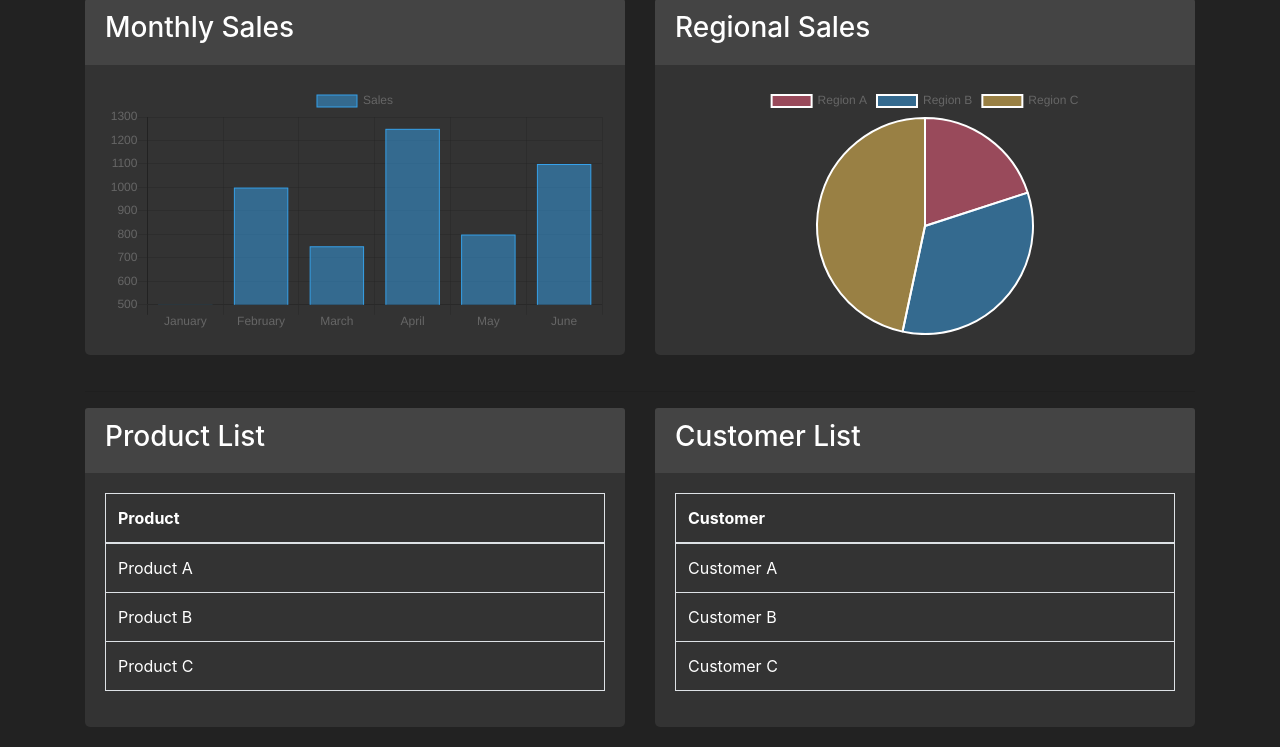
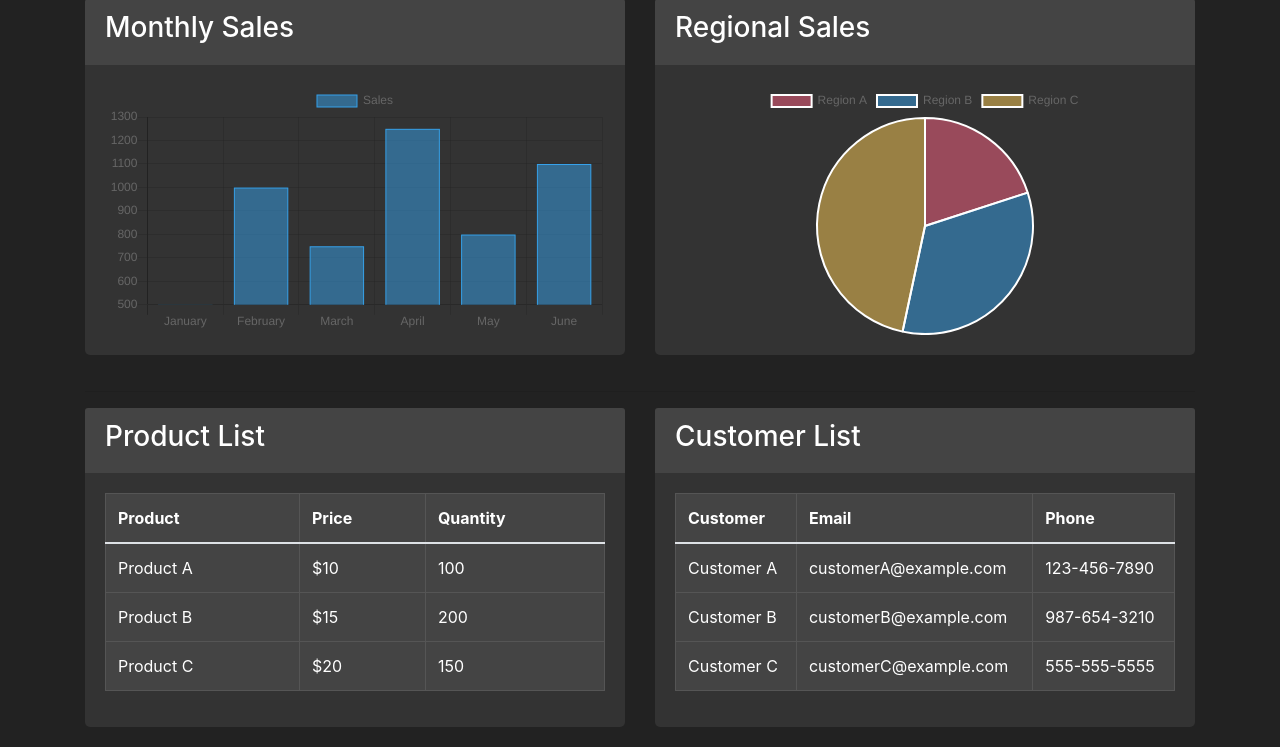
Before and after one commit to LeeHongSoek/cloudtype_fastapi, a Python web app: template templates/dashboard.html in a window 1280 px wide. Shown: the part 57-804 px from the top of the page. Run offline with Jinja, Linux system fonts and the light colour scheme; the template is opened without the code that fills it, so the values that code supplies are empty; some libraries are stand-ins or nearby versions.

Commit message:
-- 2023-06-07 15:22에 자동업데이트 함 --

```diff
--- a/templates/dashboard.html
+++ b/templates/dashboard.html
@@ -27,19 +27,18 @@
       border-bottom: none;
     }
 
-    .list-group-item {
-      background-color: #333;
-      border-color: #444;
-      color: #fff;
-    }
-
-    table {
+    .table {
       background-color: #444;
       color: #fff;
     }
 
-    th, td {
+    .table th {
       border-color: #555;
+    }
+
+    .table td {
+      border-color: #555;
+      vertical-align: middle;
     }
   </style>
   <script src="https://cdnjs.cloudflare.com/ajax/libs/Chart.js/2.9.4/Chart.bundle.min.js"></script>
@@ -85,17 +84,25 @@
               <thead>
                 <tr>
                   <th>Product</th>
+                  <th>Price</th>
+                  <th>Quantity</th>
                 </tr>
               </thead>
               <tbody>
                 <tr>
                   <td>Product A</td>
+                  <td>$10</td>
+                  <td>100</td>
                 </tr>
                 <tr>
                   <td>Product B</td>
+                  <td>$15</td>
+                  <td>200</td>
                 </tr>
                 <tr>
                   <td>Product C</td>
+                  <td>$20</td>
+                  <td>150</td>
                 </tr>
               </tbody>
             </table>
@@ -112,17 +119,25 @@
               <thead>
                 <tr>
                   <th>Customer</th>
+                  <th>Email</th>
+                  <th>Phone</th>
                 </tr>
               </thead>
               <tbody>
                 <tr>
                   <td>Customer A</td>
+                  <td>customerA@example.com</td>
+                  <td>123-456-7890</td>
                 </tr>
                 <tr>
                   <td>Customer B</td>
+                  <td>customerB@example.com</td>
+                  <td>987-654-3210</td>
                 </tr>
                 <tr>
                   <td>Customer C</td>
+                  <td>customerC@example.com</td>
+                  <td>555-555-5555</td>
                 </tr>
               </tbody>
             </table>
```
